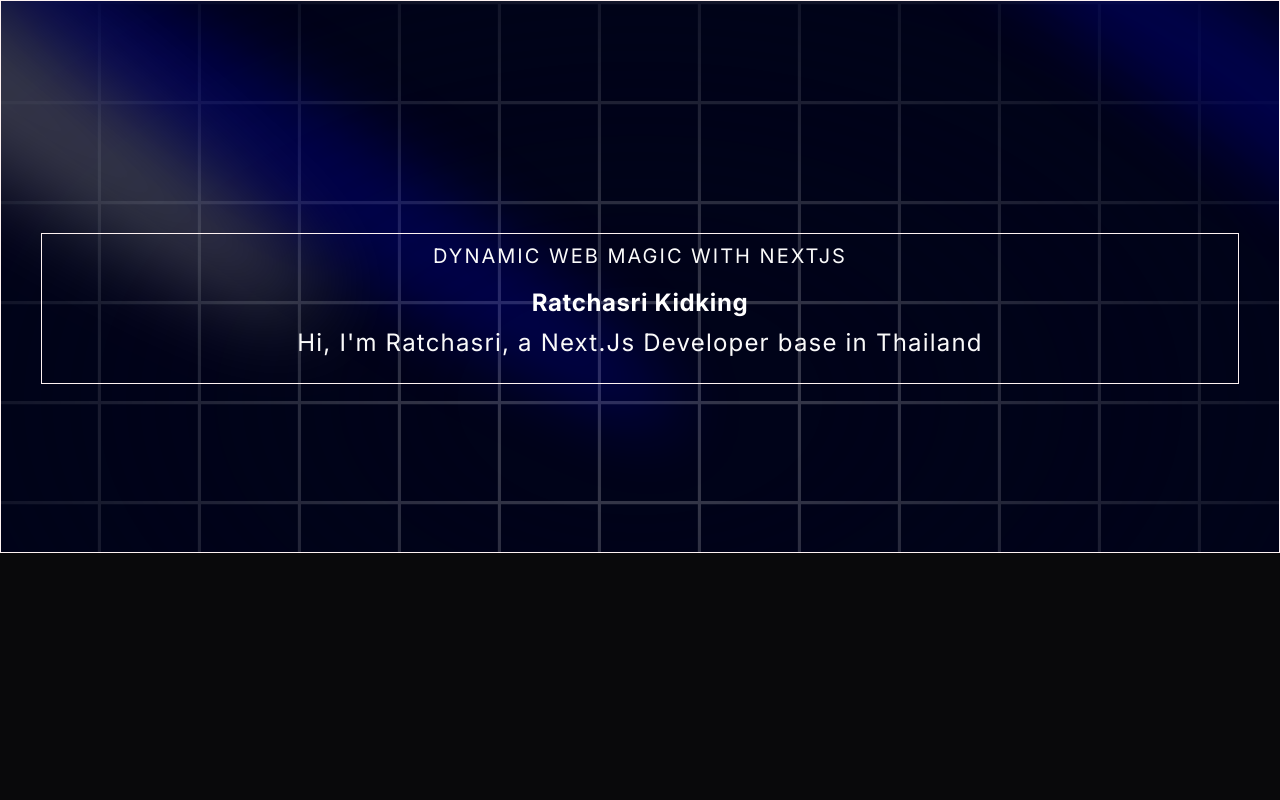
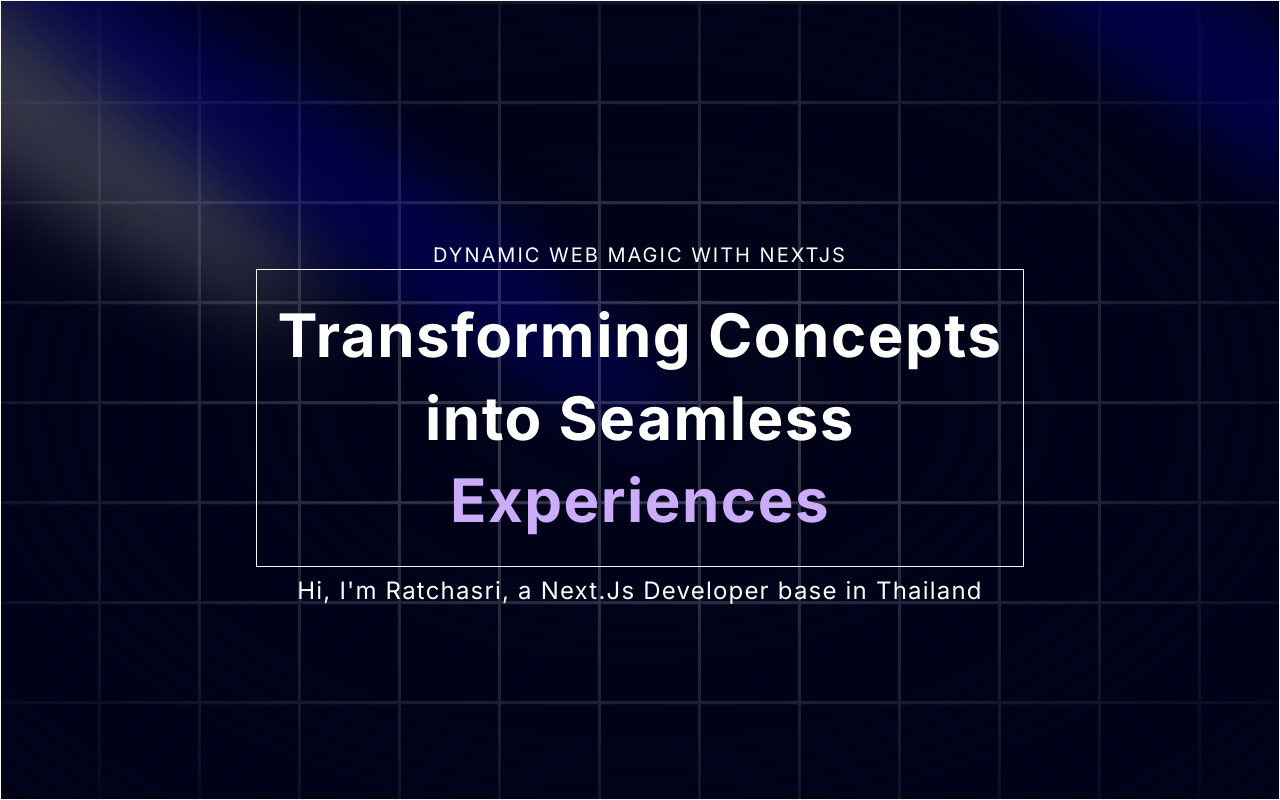
Before and after one commit to bomypoko/nextjs, a Next.js app: page / in a window 1280 px wide. Built offline with nearby package versions, Linux system fonts and the light colour scheme.

Commit message:
Update Text Color

```diff
--- a/src/components/Hero.tsx
+++ b/src/components/Hero.tsx
@@ -21,7 +21,7 @@
         </div>
       {/* Grid Zone End */}
 
-        <div className='deBug p-2 flex justify-center relative my-20 z-10'>
+        <div className='p-2 flex justify-center relative my-20 z-10'>
             <div className='max-w-[89vw] md:max-w-2xl lg:max-w-[60vw] flex flex-col items-center justify-center'>
               <h1 className='uppercase text-xl tracking-widest text-center '>
                 Dynamic Web Magic with NextJs
@@ -29,8 +29,8 @@
 
       {/* Text Timing  */}
               <TextGenerateEffect
-              className="text-center text[40px] md:text-5xl lg:text-6xl "
-              words='Ratchasri Kidking'/>
+              className="text-center text-[40px] md:text-5xl lg:text-6xl deBug "
+              words='Transforming Concepts into Seamless Experiences'/>
 
                 <p className='text-center md:tracking-wider mt-2 mb-4 text-sm md:text-lg lg:text-2xl '>
                   Hi, I&apos;m Ratchasri, a Next.Js Developer base in Thailand
--- a/src/components/ui/TextGenerateEffect.tsx
+++ b/src/components/ui/TextGenerateEffect.tsx
@@ -29,10 +29,13 @@
     return (
       <motion.div ref={scope}>
         {wordsArray.map((word, idx) => {
+
           return (
             <motion.span
               key={word + idx}
-              className="dark:text-white text-black opacity-0"
+               className={`${idx > 3 ?
+                'text-purple' : 'dark:text-white text-black'}
+                 opacity-0`}
             >
               {word}{" "}
             </motion.span>
@@ -44,8 +47,8 @@
 
   return (
     <div className={cn("font-bold", className)}>
-      <div className="mt-4">
-        <div className=" dark:text-white text-black text-2xl leading-snug tracking-wide">
+      <div className="my-4">
+        <div className=" dark:text-white text-black  leading-snug tracking-wide">
           {renderWords()}
         </div>
       </div>
```
